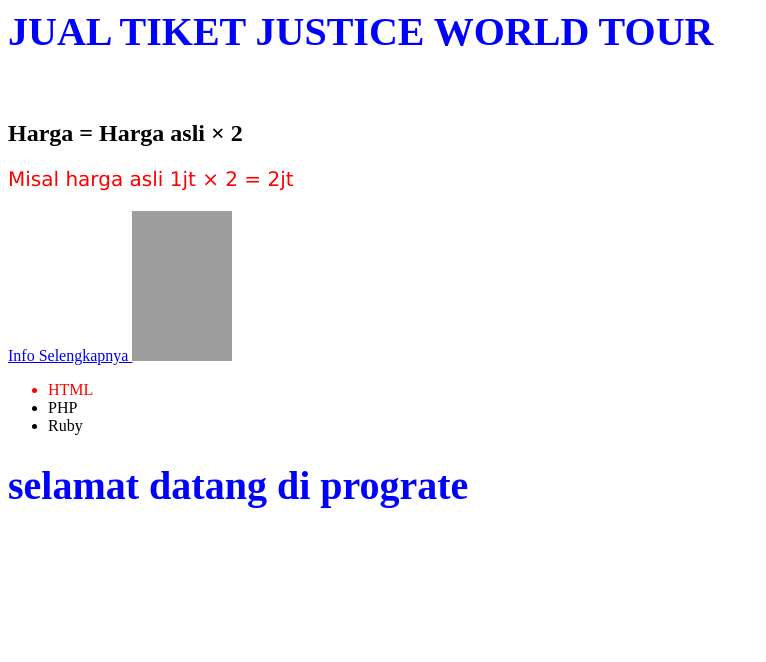
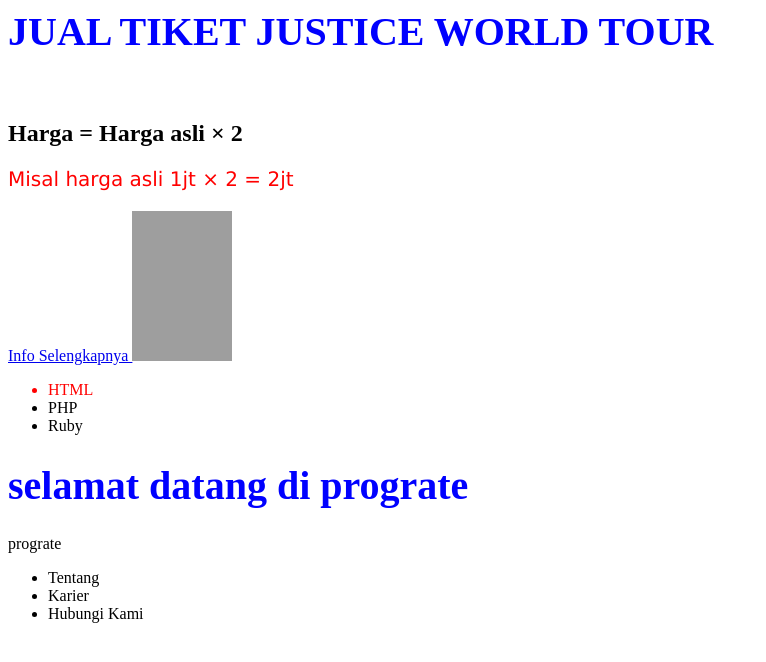
Before and after one commit to RifaIrsyad/PK2, a plain HTML site: page index.html in a window 1280 px wide. Shown: the whole page, without its empty margins (0-766 px from the left). Drawn offline with Linux system fonts and the light colour scheme; grey boxes are pictures that could not be loaded.

Commit message:
Update index.html

```diff
--- a/index.html
+++ b/index.html
@@ -26,3 +26,14 @@
     <h1>selamat datang di prograte</h1>
   </body>
 </html>
+<div class="footer">
+  <div class="footer-logo">
+    prograte</div>
+  <div class="footer-list">
+    <ul>
+      <li>Tentang</li>
+      <li>Karier</li>
+      <li>Hubungi Kami</li>
+    </ul>
+  </div>
+</div>
```
